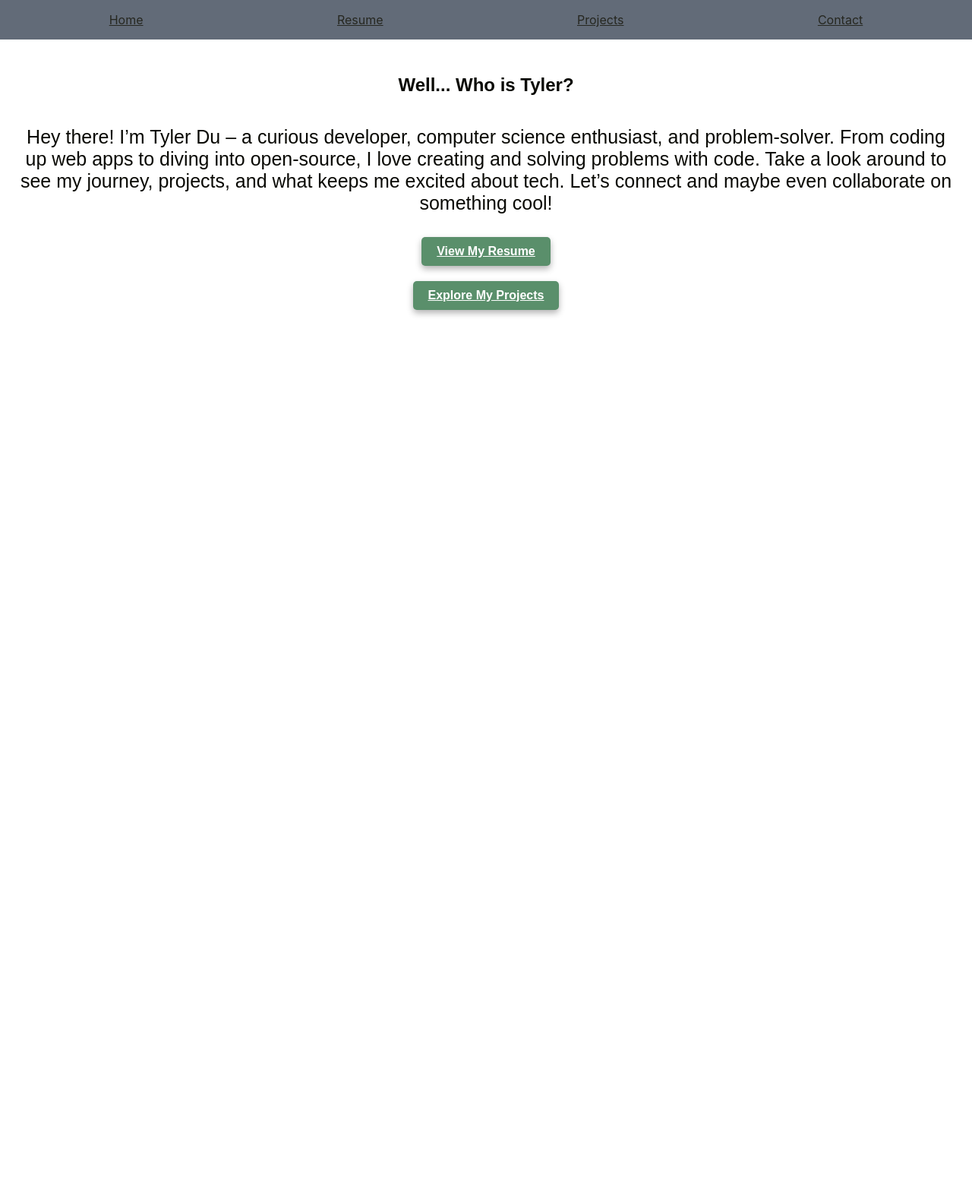
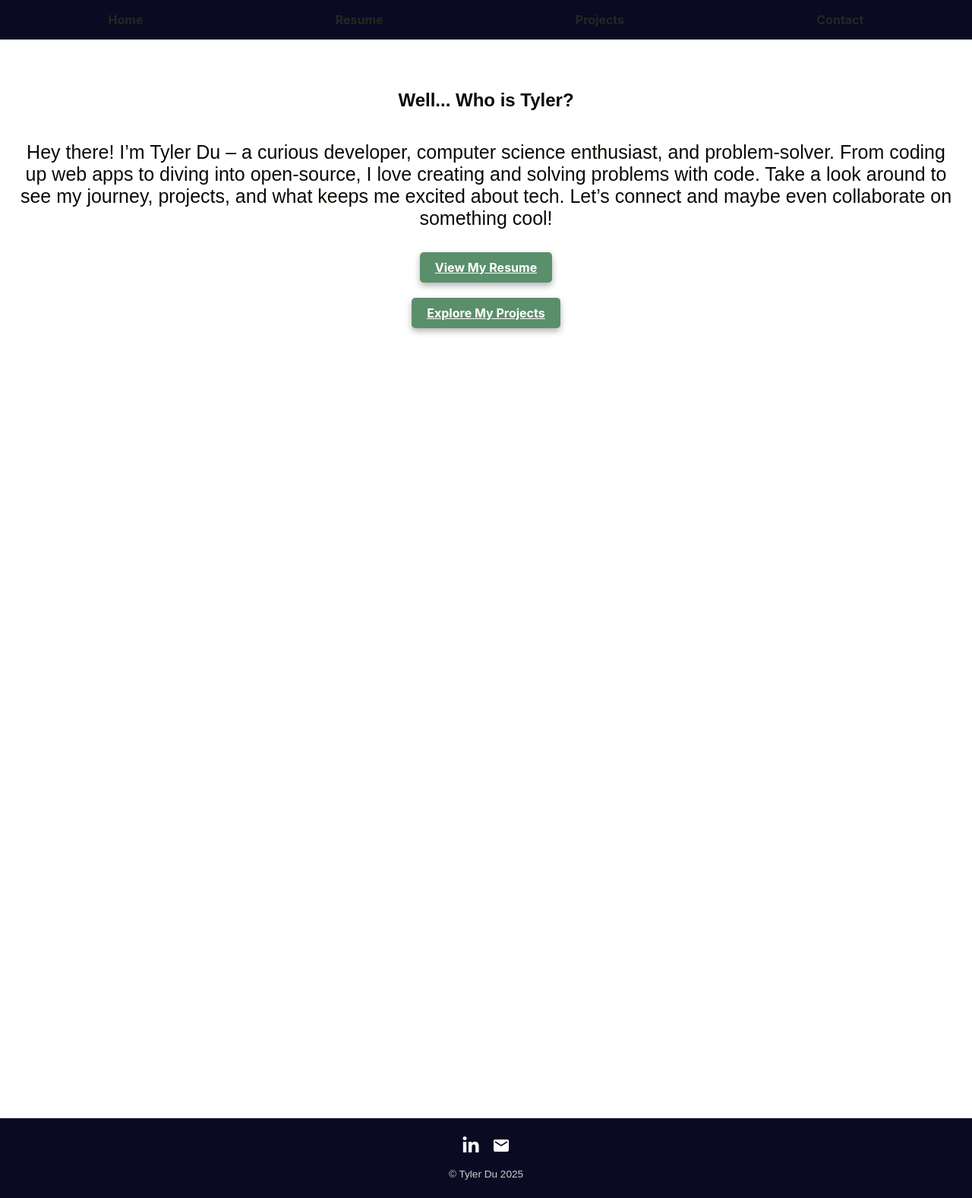
Before and after one commit to Vicguin65/Portfolio-Website, a React (Create React App) app in the folder portfolio-website/: page /home in a window 1280 px wide. Shown: the whole page at 76% size. Before the commit the page ends 1428 px from the top, so only its background shows below. Built offline with nearby package versions, Linux system fonts and the light colour scheme.

Commit message:
Added Footer

```diff
--- a/portfolio-website/package.json
+++ b/portfolio-website/package.json
@@ -9,6 +9,7 @@
     "@testing-library/user-event": "^13.5.0",
     "react": "^18.3.1",
     "react-dom": "^18.3.1",
+    "react-icons": "^5.5.0",
     "react-pdf": "^9.1.1",
     "react-router-dom": "^6.26.2",
     "react-scripts": "5.0.1",
--- a/portfolio-website/public/index.html
+++ b/portfolio-website/public/index.html
@@ -7,7 +7,7 @@
     <meta name="theme-color" content="#000000" />
     <meta
       name="description"
-      content="Web site created using create-react-app"
+      content="Tyler Du's personal website created by himself"
     />
     <link rel="apple-touch-icon" href="%PUBLIC_URL%/logo192.png" />
     <!--
--- /dev/null
+++ b/portfolio-website/src/components/Footer.css
@@ -0,0 +1,33 @@
+/* Footer.css */
+
+.footer-container {
+  display: flex;
+  flex-direction: column;
+  align-items: center;
+  justify-content: center;
+  gap: 0.75rem;
+  padding: 1.5rem 0;
+  background-color: #0a0a23;
+  color: #ffffff;
+  font-size: 0.9rem;
+}
+
+.footer-container a {
+  color: #ffffff;
+  text-decoration: none;
+  font-size: 1.5rem;
+  transition: color 0.3s ease, transform 0.2s ease;
+  margin: 0 0.5rem;
+}
+
+.footer-container a:hover {
+  color: #00bfff; /* highlight on hover */
+  transform: scale(1.2);
+}
+
+.footer-container p {
+  margin: 0;
+  font-weight: 300;
+  font-size: 0.85rem;
+  opacity: 0.8;
+}
--- /dev/null
+++ b/portfolio-website/src/components/Footer.js
@@ -0,0 +1,26 @@
+import React from "react";
+import { FaLinkedinIn } from "react-icons/fa";
+import { MdEmail } from "react-icons/md";
+import "./Footer.css";
+
+const Footer = () => {
+  return (
+    <div className="footer-container">
+      <div className="footer-icons">
+        <a
+          href="https://www.linkedin.com/in/tyler-du-link/"
+          target="_blank"
+          rel="noopener noreferrer"
+        >
+          <FaLinkedinIn />
+        </a>
+        <a href="mailto:tyleryeedu@gmail.com">
+          <MdEmail />
+        </a>
+      </div>
+      <p>© Tyler Du 2025</p>
+    </div>
+  );
+};
+
+export default Footer;
--- a/portfolio-website/src/components/NavBar.css
+++ b/portfolio-website/src/components/NavBar.css
@@ -1,11 +1,16 @@
 .navbar-container {
   display: flex;
   justify-content: space-around;
-  background-color: #626b78;
+  background-color: #0a0a23;
   color: #fff;
   padding: 1rem;
   margin-bottom: 2%;
   flex-direction: row;
+}
+
+.navbar-container a {
+  font-weight: bold;
+  text-decoration: none;
 }
 
 .navbar-container a:link {
--- a/portfolio-website/src/pages/ContactPage.js
+++ b/portfolio-website/src/pages/ContactPage.js
@@ -1,6 +1,6 @@
-import React from 'react'
-import NavBar from '../components/NavBar'
-import styles from './ContactPage.module.css'
+import React from "react";
+import NavBar from "../components/NavBar";
+import styles from "./ContactPage.module.css";
 
 const ContactPage = () => {
   return (
@@ -9,6 +9,17 @@ const ContactPage = () => {
       <h1 className={styles.header}>Contact Me</h1>
       <h2>CURRENTLY IN DEVELOPMENT</h2>
       {/* TO DO: Connect with backend */}
+      <div>
+        <h3>Got Questions? Me Too.</h3>
+        <p>
+          Curiosity sparks connection. Whether you're wondering about my work,
+          thinking about collaborating, or just want to chat, I'm all ears. Ask
+          away—I’d love to talk. Reach out via the form below or email me at{" "}
+          <a href="mailto:tyleryeedu@gmail.com">tyleryeedu@gmail.com</a>.
+        </p>
+        <h4>Follow me</h4>
+        <a href="https://www.linkedin.com/in/tyler-du-link/">LinkedIn</a>
+      </div>
       <form onSubmit={() => {}}>
         <div>
           <input type="text" placeholder="Your name" name="name" required />
--- a/portfolio-website/src/pages/HomePage.js
+++ b/portfolio-website/src/pages/HomePage.js
@@ -2,13 +2,15 @@ import React from "react";
 import { Link } from "react-router-dom";
 import NavBar from "../components/NavBar";
 import "./HomePage.css";
+import Footer from "../components/Footer";
 
 function HomePage() {
   return (
     <div>
       <NavBar />
-      <section className="container">
+      <section>
         <h1>Well... Who is Tyler?</h1>
+
         <p>
           Hey there! I’m Tyler Du – a curious developer, computer science
           enthusiast, and problem-solver. From coding up web apps to diving into
@@ -26,6 +28,7 @@ function HomePage() {
           </Link>
         </div>
       </section>
+      <Footer />
     </div>
   );
 }
--- a/portfolio-website/src/pages/ProjectPage.js
+++ b/portfolio-website/src/pages/ProjectPage.js
@@ -1,6 +1,7 @@
 import React from "react";
 import "./ProjectPage.css";
 import NavBar from "../components/NavBar";
+import Footer from "../components/Footer";
 
 const {
   projects,
@@ -12,7 +13,7 @@ const {
 const ProjectPage = () => {
   return (
     <div>
-      <NavBar></NavBar>
+      <NavBar />
 
       <div className="container">
         <h1 className="header">What are Tyler's Projects?</h1>
@@ -57,6 +58,7 @@ const ProjectPage = () => {
             ))}
         </div>
       </div>
+      <Footer />
     </div>
   );
 };
--- a/portfolio-website/src/pages/ResumePage.js
+++ b/portfolio-website/src/pages/ResumePage.js
@@ -4,6 +4,7 @@ import { useState } from "react";
 import { pdfjs } from "react-pdf";
 import styles from "./ResumePage.module.css";
 import NavBar from "../components/NavBar";
+import Footer from "../components/Footer";
 
 pdfjs.GlobalWorkerOptions.workerSrc = new URL(
   "pdfjs-dist/build/pdf.worker.min.mjs",
@@ -32,6 +33,10 @@ function ResumePage() {
   return (
     <div>
       <NavBar />
+      <button style={{}} onClick={handleDownload}>
+        Click here to download Resume!
+      </button>
+
       <div style={{ display: "flex", flexDirection: "column" }}>
         <Document file="./Resume_Tyler_Du.pdf">
           <div
@@ -54,12 +59,9 @@ function ResumePage() {
             justifyContent: "center",
             alignItems: "center",
           }}
-        >
-          <button style={{}} onClick={handleDownload}>
-            Click here to download Resume!
-          </button>
-        </div>
+        ></div>
       </div>
+      <Footer />
     </div>
   );
 }
```
Also changed, not shown: 1 other file (tests, documents, lock files or other folders).
